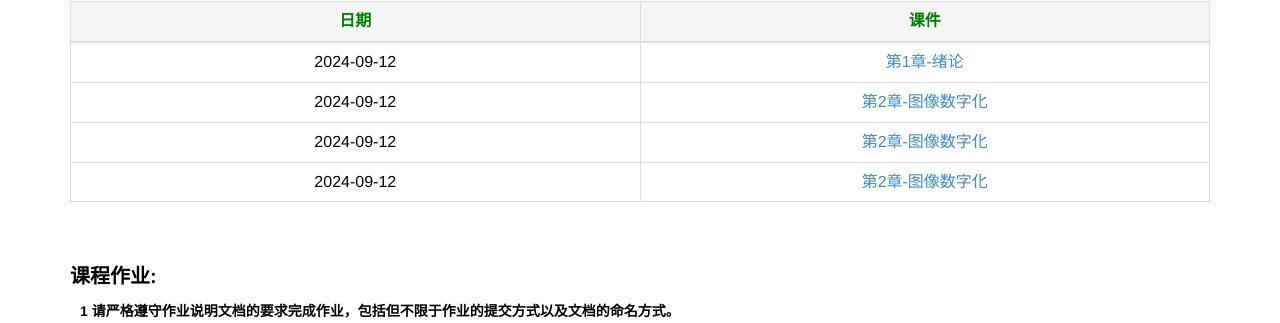
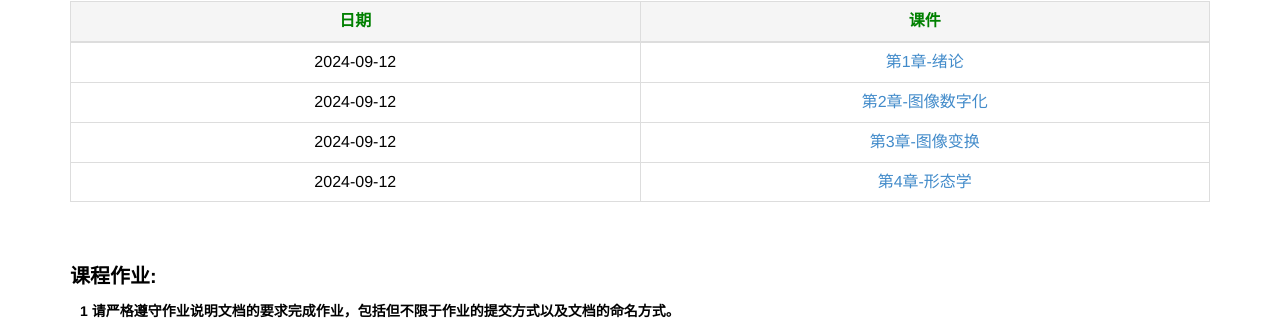
Before and after one commit to ustc-dia/ustc-dia.github.io, a Jekyll site: the page index.html, which Jekyll copies as it is, in a window 1280 px wide and 900 px high, scrolled down 675 px. Shown: the part 127-450 px from the top of the window. Built offline with Jekyll 4.4.1, drawn with Linux system fonts in a browser that asks for light colours.

Commit message:
Update index.html

```diff
--- a/index.html
+++ b/index.html
@@ -179,12 +179,12 @@
 
                 <tr>
                     <td>2024-09-12</td>
-                    <td><a href="./slides_2024_autumn/第3章-图像变换.pdf" target="_blank">第2章-图像数字化</a></td>
+                    <td><a href="./slides_2024_autumn/第3章-图像变换.pdf" target="_blank">第3章-图像变换</a></td>
                 </tr>
 
                 <tr>
                     <td>2024-09-12</td>
-                    <td><a href="./slides_2024_autumn/第2章-形态学.pdf" target="_blank">第2章-图像数字化</a></td>
+                    <td><a href="./slides_2024_autumn/第4章-形态学.pdf" target="_blank">第4章-形态学</a></td>
                 </tr>
 
 
```
